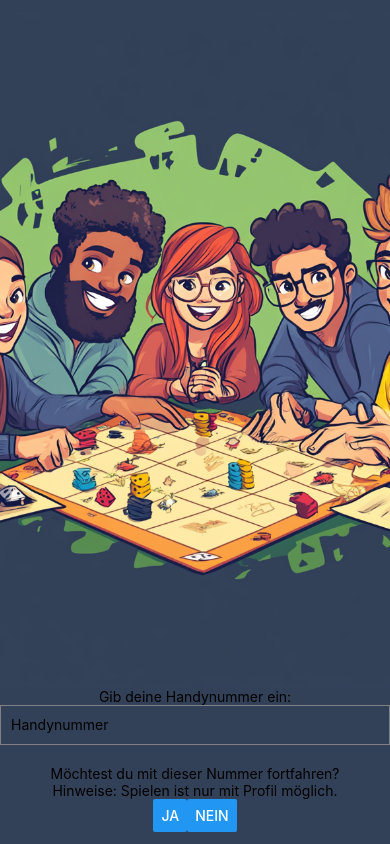
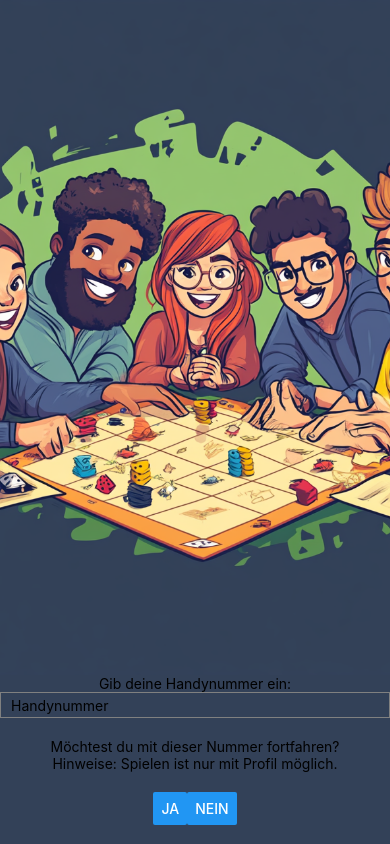
Before and after one commit to Dr4gon/positive_guessing_game, a React Native app in the folder app/: screen / in a window 390 px wide. Built offline with nearby package versions, Linux system fonts and the light colour scheme.

Commit message:
Give the buttons some stuuuffffy padding

```diff
--- a/app/App.js
+++ b/app/App.js
@@ -47,6 +47,7 @@ const styles = StyleSheet.create({
     flexDirection: "row",
     justifyContent: "center",
     width: "100%",
+    padding: "5%",
   },
   logo: {
     width: "100%",
```
